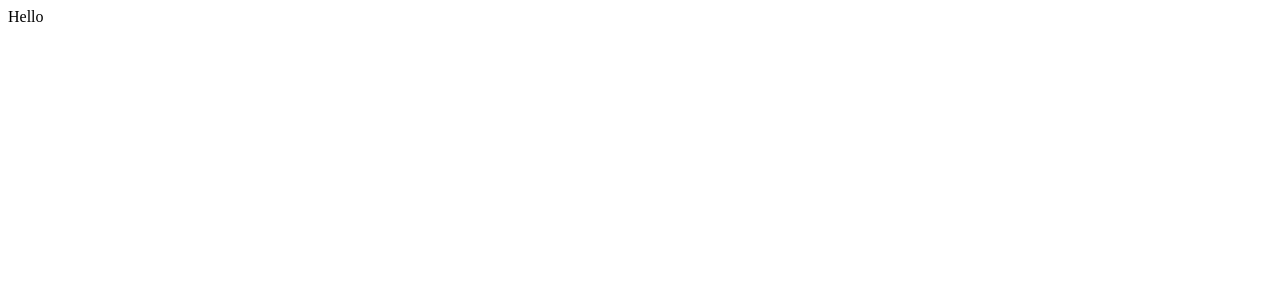
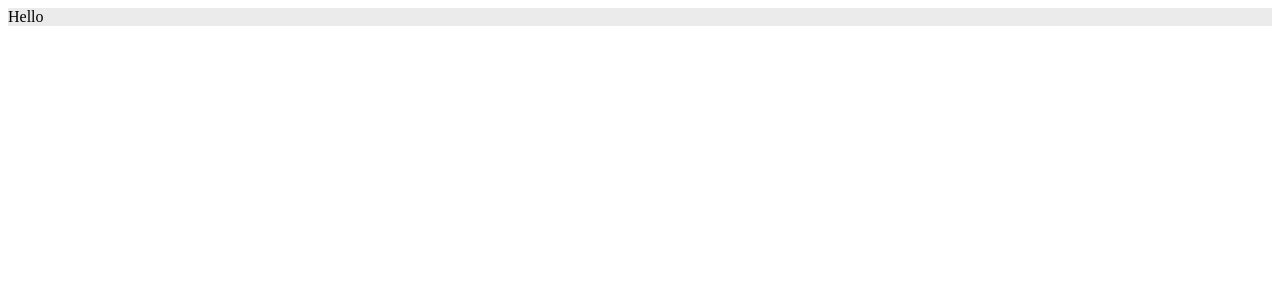
Before and after one commit to appear/nextjs-starter-kit, a Next.js app: page / in a window 1280 px wide. Shown: the top 300 px of the page. Built offline with nearby package versions, Linux system fonts and the light colour scheme.

Commit message:
:zap: theme provider 를 적용합니다

```diff
--- a/pages/_app.tsx
+++ b/pages/_app.tsx
@@ -1,6 +1,8 @@
 import React from 'react'
 import { AppContext, AppProps } from 'next/app'
 import Head from 'next/head'
+
+import { ThemeProvider } from '../src/design-system'
 
 interface MyAppProps extends AppProps {
   pageProps: any
@@ -21,8 +23,9 @@ function MyApp({ pageProps, Component }: MyAppProps) {
         <meta property="og:description" content="Next JS - Starter Kit" />
         <title>Next JS - Starter Kit</title>
       </Head>
-
-      <Component {...pageProps} />
+      <ThemeProvider>
+        <Component {...pageProps} />
+      </ThemeProvider>
     </>
   )
 }
--- a/pages/index.tsx
+++ b/pages/index.tsx
@@ -2,7 +2,7 @@ import React from 'react'
 import { Container } from '../src/design-system'
 
 function IndexPage() {
-  return <Container>Hello</Container>
+  return <Container bg="gray100">Hello</Container>
 }
 
 export default IndexPage
--- a/src/design-system/atom/container.tsx
+++ b/src/design-system/atom/container.tsx
@@ -8,6 +8,7 @@ import {
 interface ContainerProps {
   display?: string
   centered?: boolean
+  bg?: string
 }
 
 const Container = styled.div<ContainerProps>`
@@ -22,6 +23,13 @@ const Container = styled.div<ContainerProps>`
 
   ${({ centered }) =>
     centered && formatMarginPadding({ left: 'auto', right: 'auto' }, 'margin')}
+
+  ${({ bg, theme }) =>
+    bg &&
+    theme.colors[bg] &&
+    css`
+      background-color: ${theme.colors[bg]};
+    `}
 `
 
 export default Container
--- a/src/design-system/index.ts
+++ b/src/design-system/index.ts
@@ -1 +1,2 @@
 export { default as Container } from './atom/container'
+export { default as ThemeProvider } from './theme-provider'
--- a/src/design-system/theme-provider.tsx
+++ b/src/design-system/theme-provider.tsx
@@ -3,11 +3,11 @@ import { ThemeProvider as BaseThemeProvider } from 'styled-components'
 import baseTheme from './theme/base'
 
 interface ThemeProviderProps {
-  chilren: React.ReactNode
+  children: React.ReactNode
 }
 
-function ThemeProvider({ chilren }: ThemeProviderProps) {
-  return <BaseThemeProvider theme={baseTheme}>{chilren}</BaseThemeProvider>
+function ThemeProvider({ children }: ThemeProviderProps) {
+  return <BaseThemeProvider theme={baseTheme}>{children}</BaseThemeProvider>
 }
 
 export default ThemeProvider
--- a/src/design-system/theme/base.ts
+++ b/src/design-system/theme/base.ts
@@ -9,12 +9,8 @@ export default {
   colors: {
     white: `rgba(${Color.white})`,
     black: `rgba(${Color.gray}, 1)`,
-    gray: {
-      gray100: `rgba(${Color.gray}, 0.1)`,
-    },
-    red: {
-      red100: `rgba(${Color.red}, 0.1)`,
-      red1000: `rgba(${Color.red}, 1)`,
-    },
+    gray100: `rgba(${Color.gray}, 0.1)`,
+    red100: `rgba(${Color.red}, 0.1)`,
+    red1000: `rgba(${Color.red}, 1)`,
   },
 }
```
